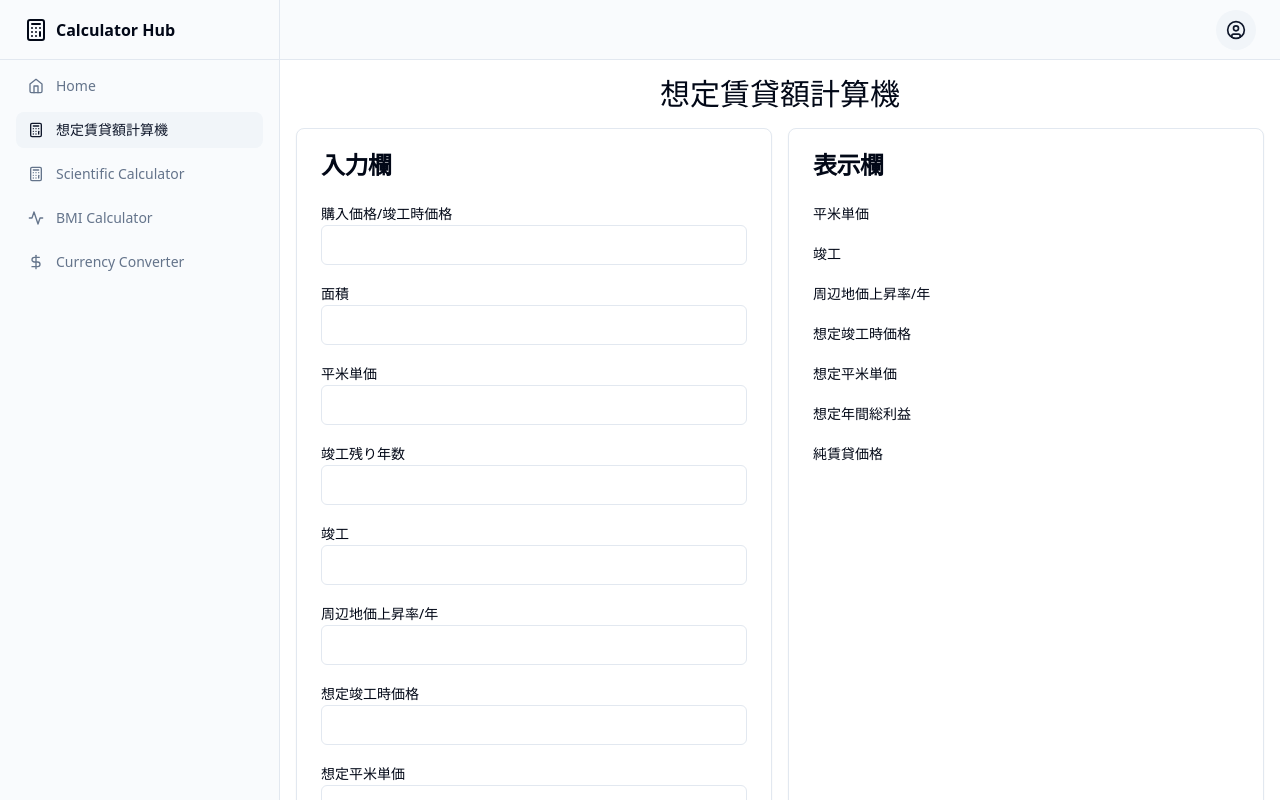
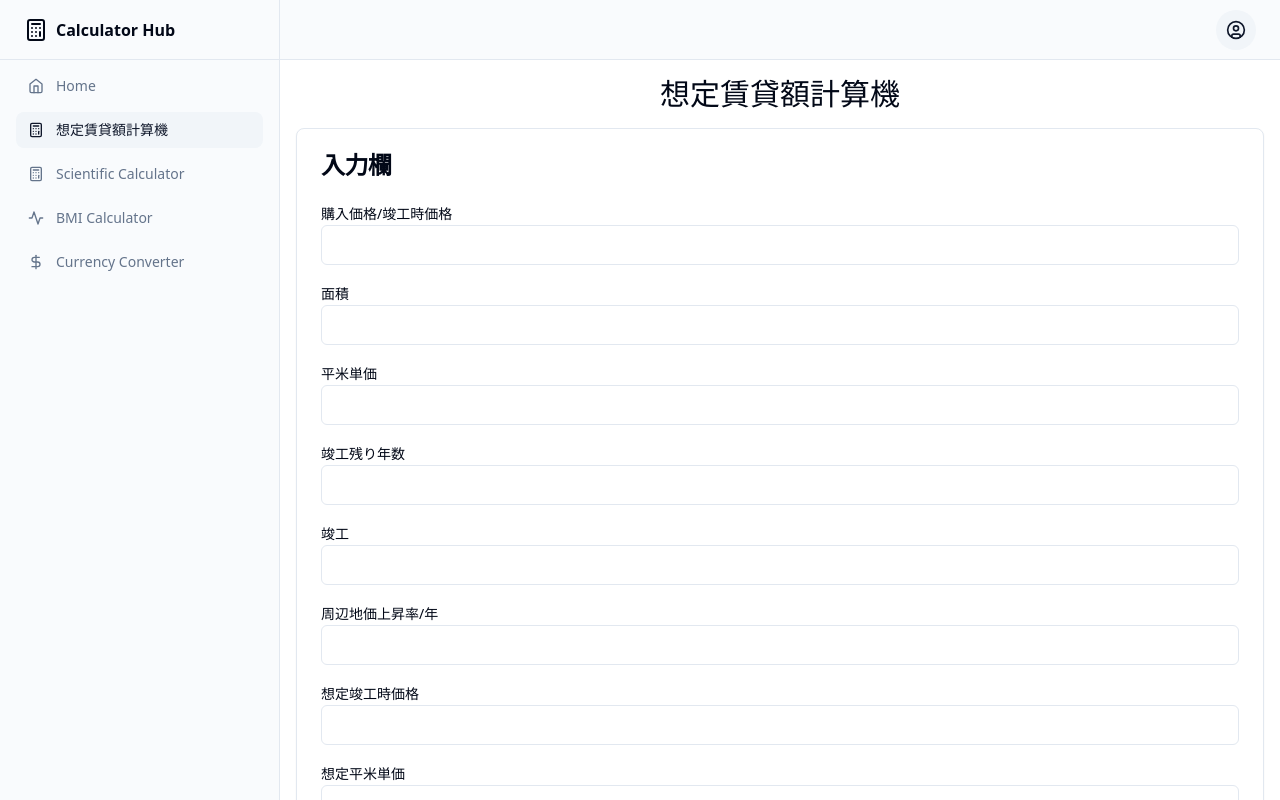
Before and after one commit to GPT-Engineer-App/android-calc-app, a React (Vite) app: page /basic-calculator in a window 1280 px wide. Shown: the top 800 px of the page. Built offline with nearby package versions, Linux system fonts and the light colour scheme.

Commit message:
Removed the "表示欄" area from the "想定賃貸額計算機" screen.

```diff
--- a/src/pages/BasicCalculator.jsx
+++ b/src/pages/BasicCalculator.jsx
@@ -24,7 +24,7 @@ const BasicCalculator = () => {
   return (
     <div className="space-y-4">
       <h1 className="text-3xl text-center">想定賃貸額計算機</h1>
-      <div className="grid grid-cols-1 md:grid-cols-2 gap-4">
+      <div className="grid grid-cols-1 gap-4">
         <Card>
           <CardHeader>
             <CardTitle>入力欄</CardTitle>
@@ -162,41 +162,6 @@ const BasicCalculator = () => {
             </div>
           </CardContent>
         </Card>
-        <Card>
-          <CardHeader>
-            <CardTitle>表示欄</CardTitle>
-          </CardHeader>
-          <CardContent className="space-y-4">
-            <div>
-              <Label>平米単価</Label>
-              <p>{unitPrice}</p>
-            </div>
-            <div>
-              <Label>竣工</Label>
-              <p>{completion}</p>
-            </div>
-            <div>
-              <Label>周辺地価上昇率/年</Label>
-              <p>{annualLandPriceIncrease}</p>
-            </div>
-            <div>
-              <Label>想定竣工時価格</Label>
-              <p>{expectedCompletionPrice}</p>
-            </div>
-            <div>
-              <Label>想定平米単価</Label>
-              <p>{expectedUnitPrice}</p>
-            </div>
-            <div>
-              <Label>想定年間総利益</Label>
-              <p>{expectedAnnualProfit}</p>
-            </div>
-            <div>
-              <Label>純賃貸価格</Label>
-              <p>{netRentalPrice}</p>
-            </div>
-          </CardContent>
-        </Card>
       </div>
       <div className="text-center">
         <Button>計算する</Button>
```
